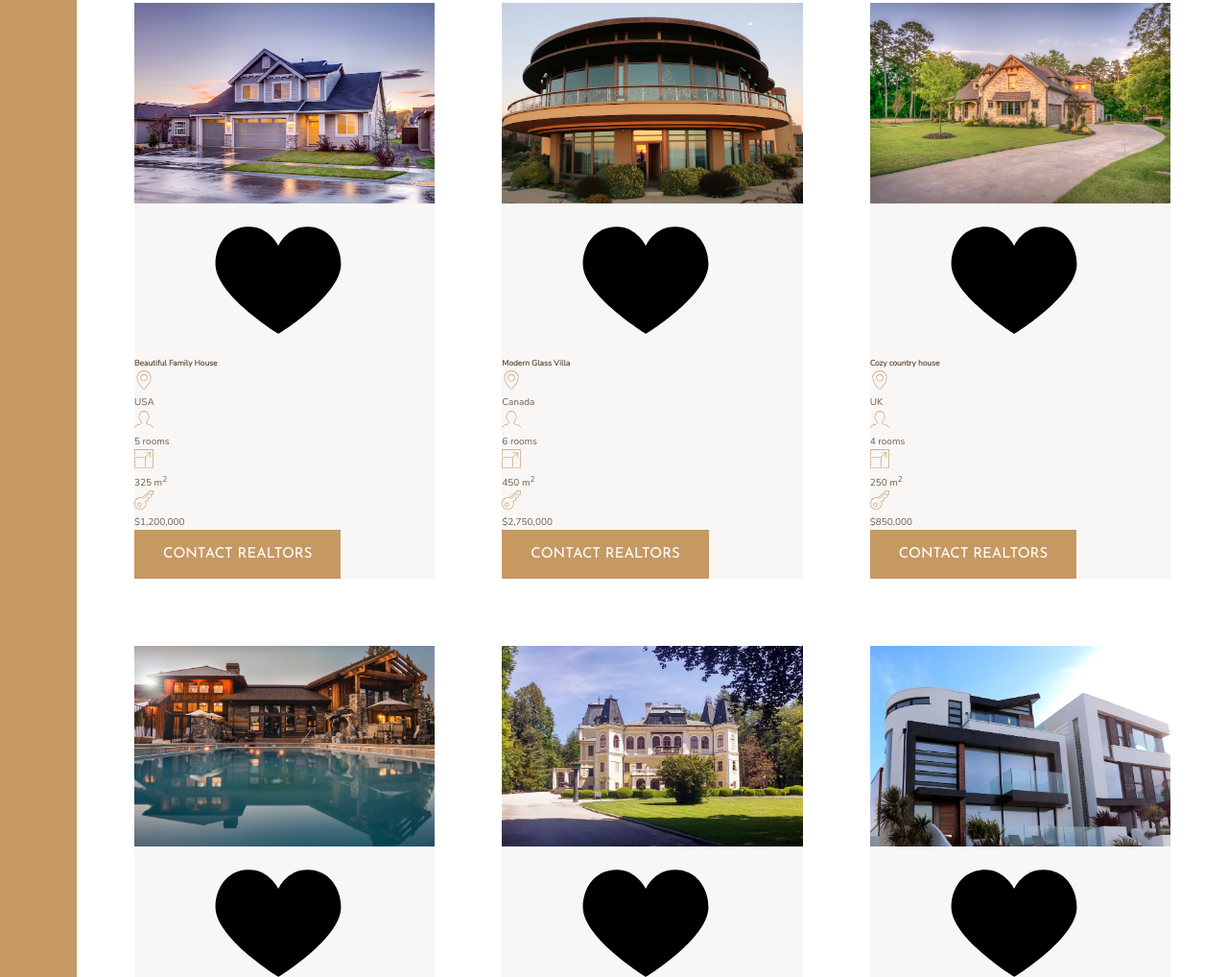
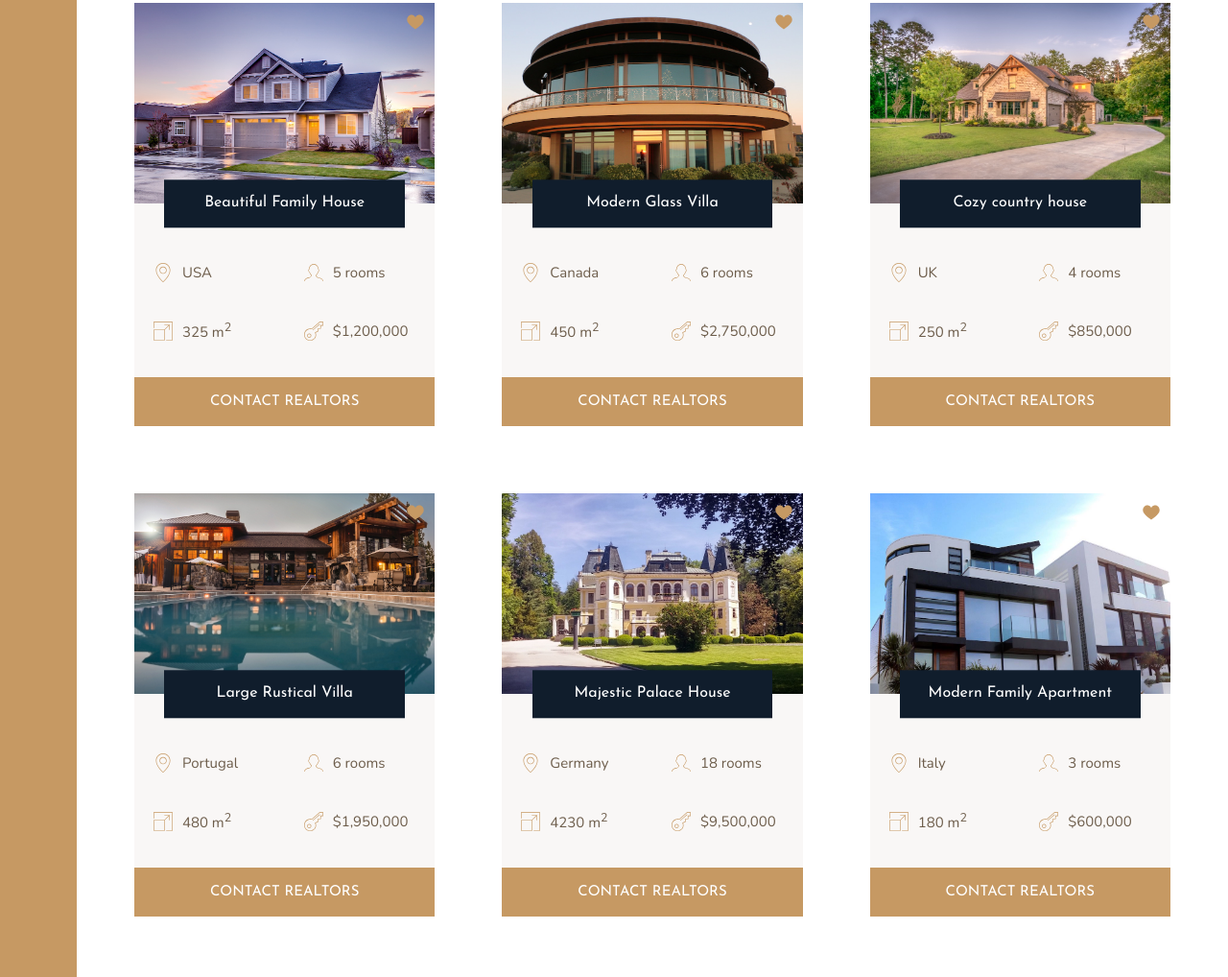
Before and after one commit to jobeiri/nexter, a website: page index.html in a window 1280 px wide. Shown: the part 1967-2985 px from the top of the page at 96% size. Drawn offline with nearby package versions, Linux system fonts and the light colour scheme.

Commit message:
9. Building the Homes Section - Part 2

```diff
--- a/index.html
+++ b/index.html
@@ -130,7 +130,7 @@
                         </svg>
                         <p>$1,200,000</p>
                     </div>
-                    <button class="btn">Contact realtors</button>
+                    <button class="btn home__btn">Contact realtors</button>
                 </div>
                 <!-- 2 -->
                 <div class="home">
@@ -163,7 +163,7 @@
                         </svg>
                         <p>$2,750,000</p>
                     </div>
-                    <button class="btn">Contact realtors</button>
+                    <button class="btn home__btn">Contact realtors</button>
                 </div>
                 <!-- 3 -->
                 <div class="home">
@@ -196,7 +196,7 @@
                         </svg>
                         <p>$850,000</p>
                     </div>
-                    <button class="btn">Contact realtors</button>
+                    <button class="btn home__btn">Contact realtors</button>
                 </div>
                 <!-- 4 -->
                 <div class="home">
@@ -229,7 +229,7 @@
                         </svg>
                         <p>$1,950,000</p>
                     </div>
-                    <button class="btn">Contact realtors</button>
+                    <button class="btn home__btn">Contact realtors</button>
                 </div>
                 <!-- 5 -->
                 <div class="home">
@@ -262,7 +262,7 @@
                         </svg>
                         <p>$9,500,000</p>
                     </div>
-                    <button class="btn">Contact realtors</button>
+                    <button class="btn home__btn">Contact realtors</button>
                 </div>
                 <!-- 6 -->
                 <div class="home">
@@ -295,7 +295,7 @@
                         </svg>
                         <p>$600,000</p>
                     </div>
-                    <button class="btn">Contact realtors</button>
+                    <button class="btn home__btn">Contact realtors</button>
                 </div>
             </section>
 
--- a/sass/_homes.scss
+++ b/sass/_homes.scss
@@ -10,27 +10,74 @@
 .home {
   background-color: $color-grey-light-1;
 
+  display: grid;
+  grid-template-columns: repeat(2, 1fr);
+  row-gap: 3.5rem;
+
   &__img {
+    grid-row: 1 / 2;
+    grid-column: 1 / -1;
+
     width: 100%;
+    z-index: 1;
   }
 
   &__like {
+    grid-row: 1 / 2;
+    grid-column: 2 / 3;
+    justify-self: end;
+
+    fill: $color-primary;
+    width: 2rem;
+    height: 2rem;
+    z-index: 2;
+    margin: 1rem;
   }
 
   &__name {
+    grid-row: 1 / 2;
+    grid-column: 1 / -1;
+    justify-self: center;
+    align-self: end;
+    width: 80%;
+    font-family: $font-display;
+    font-weight: 400;
+    font-size: 1.6rem;
+    text-align: center;
+    padding: 1.25rem;
+    background-color: $color-secondary;
+    color: #fff;
+    z-index: 3;
+    transform: translateY(50%);
+  }
+
+  &__location,
+  &__rooms {
+    margin-top: 2.5rem;
   }
 
   &__location,
   &__rooms,
   &__area,
   &__price {
+    font-size: 1.5rem;
+    margin-left: 2rem;
+
+    display: flex;
+    align-items: center;
+
     svg {
       fill: $color-primary;
       width: 2rem;
       height: 2rem;
+      margin-right: 1rem;
     }
 
     p {
     }
   }
+
+  &__btn {
+    grid-column: 1 / -1;
+  }
 }
```
Also changed, not shown: css/style.css, 1 other file.
